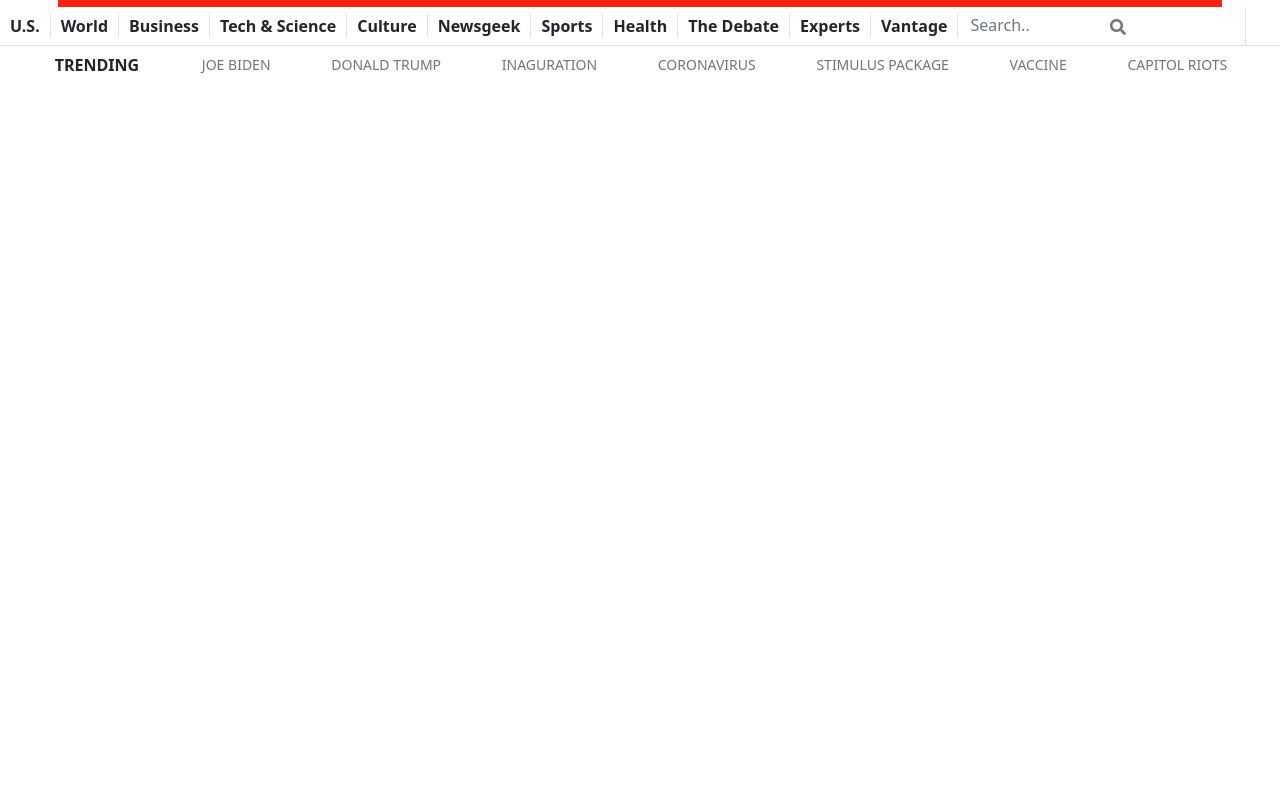
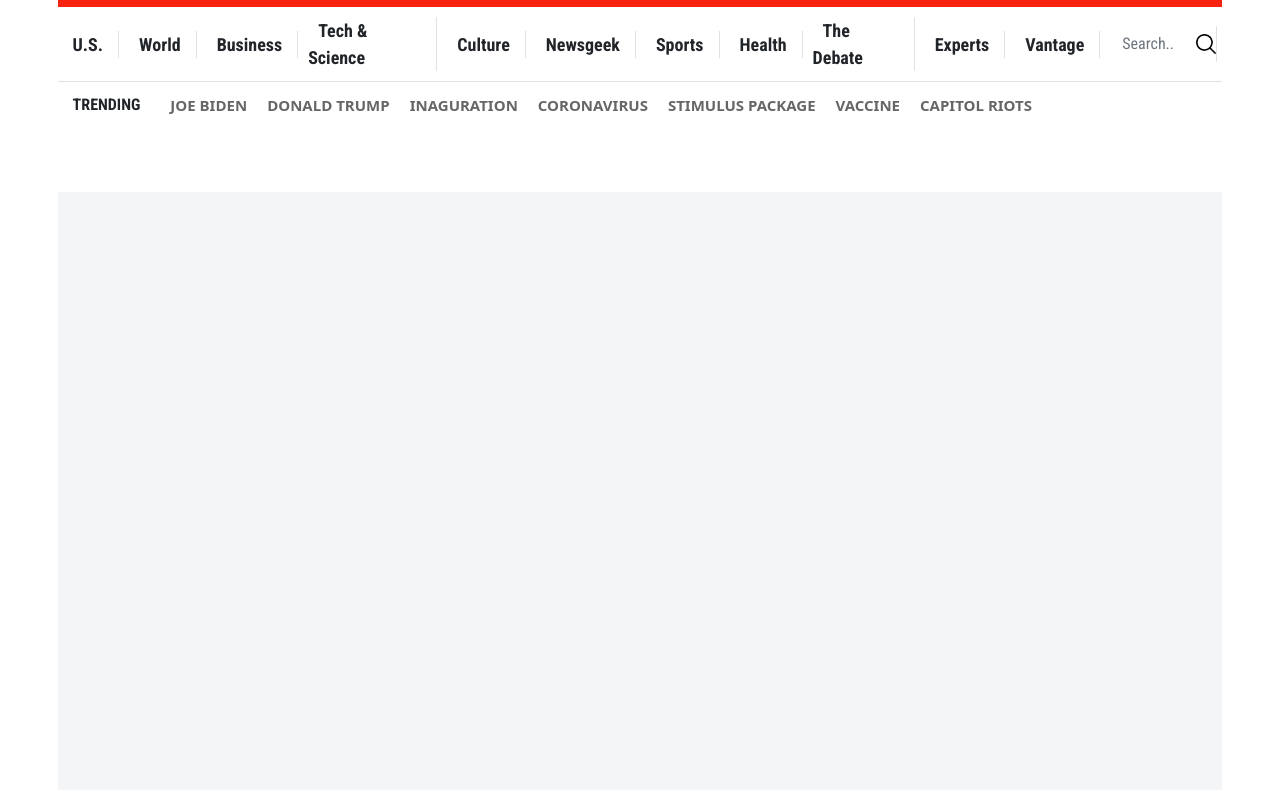
Before and after one commit to Anvi98/Project-3-Newsweek, a website: page index.html in a window 1280 px wide. Shown: the part 158-948 px from the top of the page. Drawn offline with nearby package versions, Linux system fonts and the light colour scheme.

Commit message:
Fix header nav margin & padding

```diff
--- a/index.html
+++ b/index.html
@@ -7,6 +7,8 @@
   <link rel="stylesheet" href="style.css">
   <link href="https://cdn.jsdelivr.net/npm/bootstrap@5.0.0-beta2/dist/css/bootstrap.min.css" rel="stylesheet" integrity="sha384-BmbxuPwQa2lc/FVzBcNJ7UAyJxM6wuqIj61tLrc4wSX0szH/Ev+nYRRuWlolflfl" crossorigin="anonymous">
   <link rel="stylesheet" href="https://use.fontawesome.com/releases/v5.15.1/css/all.css" integrity="sha384-vp86vTRFVJgpjF9jiIGPEEqYqlDwgyBgEF109VFjmqGmIY/Y4HV4d3Gp2irVfcrp" crossorigin="anonymous" />
+  <link rel="preconnect" href="https://fonts.gstatic.com">
+  <link href="https://fonts.googleapis.com/css2?family=Roboto+Condensed:wght@300;400;700&display=swap" rel="stylesheet">
   <title>Milestone 1</title>
 </head>
 
@@ -49,7 +51,7 @@
 
           <!-- NAV BAR - menu row 1 -->
 
-          <nav class="navbar-expand-lg navbar-light align-content-center">
+          <nav class="navbar-expand-lg navbar-light top_nav2">
             <ul class="navbar-one navbar-nav collapse navbar-collapse bg-white font-weight-bolder top_nav">
               <li class="nav-item">
                 <span class="top_menu">U.S.</span>
@@ -75,56 +77,50 @@
               <li class="nav-item ">
                 <span class="top_menu ">Health</span>
               </li>
-              <li class="nav-item ">
+              <li class="nav-item">
                 <span class="top_menu ">The Debate</span>
               </li>
-              <li class="nav-item ">
+              <li class="nav-item">
                 <span class="top_menu ">Experts</span>
               </li>
-              <li class="nav-item ">
+              <li class="nav-item vantage">
                 <span class="top_menu ">Vantage</span>
               </li>
-              <li class="search-input ">
+              <li class="search-input">
                 <form>
-                  <div class="input-group-append ">
-                    <div class="row ">
+                  <div class="input-group-append">
                       <span class="col-md-6 form-group d-flexcol-lg-6 ">
-                        <input type="search" placeholder="Search.." class="form-control border-0"/>
+                        <input type="search" size="10"placeholder="Search.." class="form-control border-0 search_input"/>
                         </span>
-                      <span class="col-md-6 justify-content-start input-sm border-0 nav-link ">
-                            <i class="fas fa-search "></i>
-                          </span>
                     </div>
-
-                  </div>
                 </form>
               </li>
             </ul>
 
-            <ul class="navbar-nav collapse navbar-collapse bg-white border-top justify-content-evenly ">
+            <ul class="navbar-nav collapse navbar-collapse bg-white border-top top_nav">
               <li class="nav-item pl-3 ">
                 <span class="top_menu" >TRENDING</span>
               </li>
               <li class="nav-item ">
-                <a class="nav-link " >JOE BIDEN</a>
+                <span class="top_menu2">JOE BIDEN</span>
               </li>
               <li class="nav-item ">
-                <a class="nav-link " >DONALD TRUMP</a>
+                <span class="top_menu2">DONALD TRUMP</span>
               </li>
               <li class="nav-item ">
-                <a class="nav-link " >INAGURATION</a>
+                <span class="top_menu2">INAGURATION</span>
               </li>
               <li class="nav-item ">
-                <a class="nav-link " >CORONAVIRUS</a>
+                <span class="top_menu2">CORONAVIRUS</span>
               </li>
               <li class="nav-item ">
-                <a class="nav-link " >STIMULUS PACKAGE</a>
+                <span class="top_menu2">STIMULUS PACKAGE</span>
               </li>
               <li class="nav-item ">
-                <a class="nav-link " >VACCINE</a>
+                <span class="top_menu2">VACCINE</span>
               </li>
               <li class="nav-item ">
-                <a class="nav-link ">CAPITOL RIOTS</a>
+                <span class="top_menu2">CAPITOL RIOTS</span>
               </li>
             </ul>
           </nav>
--- a/style.css
+++ b/style.css
@@ -1,18 +1,35 @@
 body {
   overflow-x: hidden;
+  background-color: #f4f5f6;
+  font-family: 'Roboto Condensed', sans-serif;
 }
 
 main {
   height: 1000px;
+  background-color: #f4f5f6;
+  width: 91%;
+  margin: auto;
 }
 
 header {
   width: 100%;
   margin: 65px 0;
 }
+
 img {
   cursor: pointer;
 }
+
+.top_nav2 {
+  margin: 0;
+  width: 91%;
+  margin: auto;
+}
+
+.top_nav li {
+  margin: 10px 5px;
+}
+
 
 .body-wrapper {
   height: auto;
@@ -34,20 +51,18 @@ img {
   width: 130px;
   border-radius: 24px;
   font-size: 18px;
+  font-family: 'Roboto Condensed', sans-serif;
   line-height: 30px;
   border: none;
   background-color: #ffe400;
   margin: 5px 10px;
-  font-weight: bold;
+  font-weight: bolder;
 }
 
 .font-head a {
   font-size: 14px;
 }
 
-.top_nav {
-  margin: auto;
-}
 .logo-head {
   color: #fff;
   fill: white;
@@ -64,7 +79,32 @@ img {
 .top_menu {
   text-decoration: none;
   font-weight: bold;
-  padding: 0 10px 0;
+  font-family: 'Roboto Condensed', sans-serif;
+  padding: 0 15px 0 10px;
+}
+
+.top_menu2 {
+  text-decoration: none;
+  font-size: 15px;
+  font-weight: bold;
+  color: #666;
+  padding: 0 5px
+}
+
+.top_menu2:hover {
+  color: #f72210;
+}
+
+.vantage {
+  border: none;
+}
+.search_input {
+  background-image: url("img/search.png");
+  background-size: 20px 20px;
+  background-repeat: no-repeat;
+  background-position-x: right;
+  background-position-y:center;
+  width: 200px;
 }
 
 .top_menu:hover {
@@ -73,16 +113,13 @@ img {
 }
 
 .search-input {
-  height: 38px;
   width: max-content;
-}
-
-.navbar-one a {
-  padding: 15px;
 }
 
 .navbar-one li {
   border-right: 1px solid #dee2e6 !important;
+  font-family: 'Roboto Condensed', sans-serif;
+  font-size: 18px;
 }
 
 .btn-box {
@@ -105,6 +142,7 @@ img {
   .btn-box {
     margin-bottom: 0;
   }
+
 }
 
 @media screen and (max-width: 992px) {
@@ -113,6 +151,7 @@ img {
     background-color: #f72210;
     max-width: 1310px;
   }
+
 
   .logo-head {
     width: 150px;
```
Also changed, not shown: img/search.png (added).
